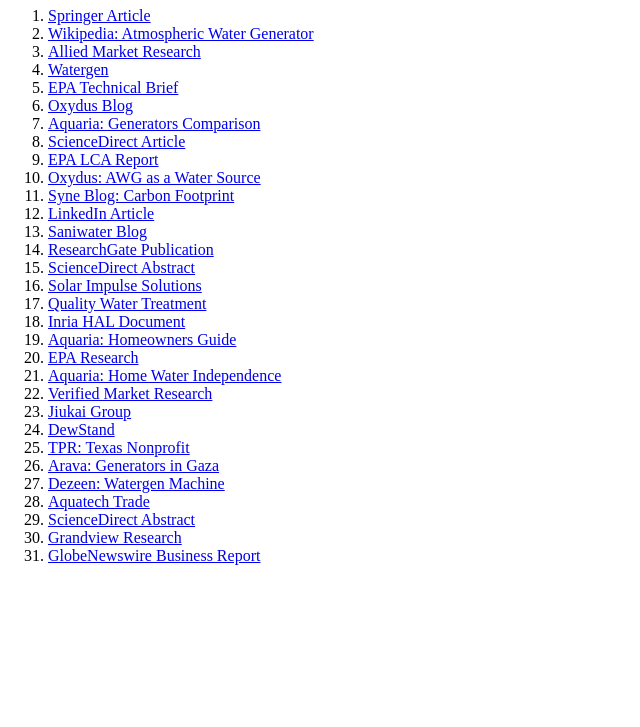
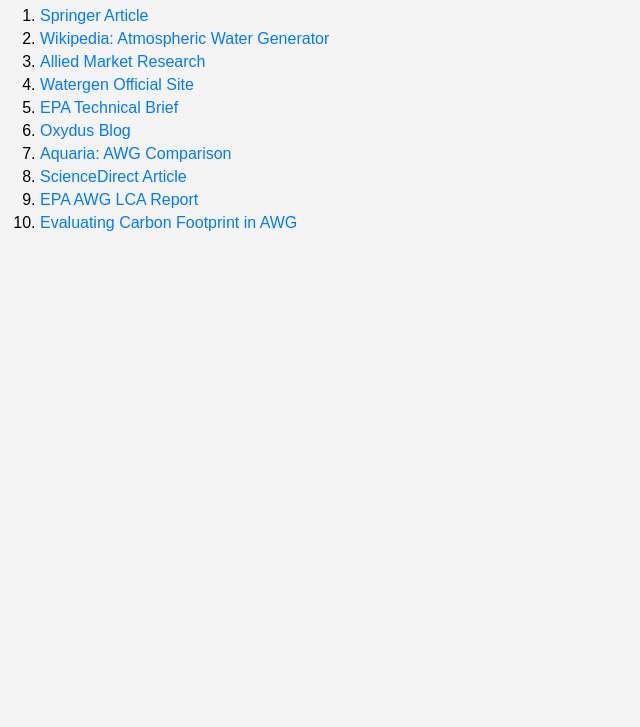
Before and after one commit to AbbA7777/link, a plain HTML site: page links.html in a window 1280 px wide. Shown: the part 73-800 px from the top of the page, without its empty margins (0-640 px from the left). Drawn offline with Linux system fonts and the light colour scheme.

Commit message:
links.html

```diff
--- a/links.html
+++ b/links.html
@@ -3,43 +3,45 @@
 <head>
     <meta charset="UTF-8">
     <meta name="viewport" content="width=device-width, initial-scale=1.0">
-    <title>Project</title>
+    <title>Project Links</title>
+    <style>
+        body {
+            font-family: Arial, sans-serif;
+            margin: 20px;
+            background-color: #f4f4f4;
+        }
+        h1 {
+            color: #333;
+        }
+        ol {
+            padding-left: 20px;
+        }
+        li {
+            margin: 5px 0;
+        }
+        a {
+            text-decoration: none;
+            color: #007BFF;
+        }
+        a:hover {
+            text-decoration: underline;
+        }
+    </style>
 </head>
 <body>
 
-    <h1>THE LINKS</h1>
+    <h1>Links</h1>
     <ol>
         <li><a href="https://link.springer.com/article/10.1007/s42452-024-05746-z" target="_blank">Springer Article</a></li>
         <li><a href="https://en.wikipedia.org/wiki/Atmospheric_water_generator" target="_blank">Wikipedia: Atmospheric Water Generator</a></li>
         <li><a href="https://www.alliedmarketresearch.com/atmospheric-water-generator-market-A17057" target="_blank">Allied Market Research</a></li>
-        <li><a href="https://us.watergen.com/" target="_blank">Watergen</a></li>
+        <li><a href="https://us.watergen.com/" target="_blank">Watergen Official Site</a></li>
         <li><a href="https://www.epa.gov/sites/default/files/2019-11/documents/awg_technical_brief_final_05nov19.pdf" target="_blank">EPA Technical Brief</a></li>
         <li><a href="https://www.oxydus.com/blog/why-old-atmospheric-water-generator-awg-technology-just-isnt-viable" target="_blank">Oxydus Blog</a></li>
-        <li><a href="https://aquaria.world/blogs/atmospheric-water-generators-comparison/" target="_blank">Aquaria: Generators Comparison</a></li>
+        <li><a href="https://aquaria.world/blogs/atmospheric-water-generators-comparison/" target="_blank">Aquaria: AWG Comparison</a></li>
         <li><a href="https://www.sciencedirect.com/science/article/pii/S2666016422000925" target="_blank">ScienceDirect Article</a></li>
-        <li><a href="https://pasteur.epa.gov/uploads/10.23719/1503094/AWG_LCA_Report_Final_1.29.19.pdf" target="_blank">EPA LCA Report</a></li>
-        <li><a href="https://www.oxydus.com/blog/can-awgs-be-the-fourth-major-source-of-water" target="_blank">Oxydus: AWG as a Water Source</a></li>
-        <li><a href="https://www.syne.com/blog/evaluating-carbon-footprint-in-atmospheric-water-generation" target="_blank">Syne Blog: Carbon Footprint</a></li>
-        <li><a href="https://www.linkedin.com/pulse/harnessing-water-from-thin-air-revolutionary-world-kalea-texeira-z4mne" target="_blank">LinkedIn Article</a></li>
-        <li><a href="https://saniwater.com/2021/05/06/atmospheric-water-generation-series-introduction/" target="_blank">Saniwater Blog</a></li>
-        <li><a href="https://www.researchgate.net/publication/360369744_Atmospheric_water_generation_awg_performance_model_and_economic_analysis" target="_blank">ResearchGate Publication</a></li>
-        <li><a href="https://www.sciencedirect.com/science/article/abs/pii/S1364032122002398" target="_blank">ScienceDirect Abstract</a></li>
-        <li><a href="https://solarimpulse.com/solutions-explorer/high-efficiency-atmospheric-water-generators" target="_blank">Solar Impulse Solutions</a></li>
-        <li><a href="https://qualitywatertreatment.com/blogs/news/how-much-does-an-atmospheric-water-generator-cost" target="_blank">Quality Water Treatment</a></li>
-        <li><a href="https://inria.hal.science/hal-02460493/document" target="_blank">Inria HAL Document</a></li>
-        <li><a href="https://aquaria.world/blogs/atmospheric-water-generators-what-homeowners-need-to-know/" target="_blank">Aquaria: Homeowners Guide</a></li>
-        <li><a href="https://19january2021snapshot.epa.gov/water-research/atmospheric-water-generation-research_.html" target="_blank">EPA Research</a></li>
-        <li><a href="https://aquaria.world/blogs/atmospheric-water-generators-a-complete-guide-to-home-water-independence/" target="_blank">Aquaria: Home Water Independence</a></li>
-        <li><a href="https://www.verifiedmarketresearch.com/product/cooling-condensation-atmospheric-water-generator-awg-market/" target="_blank">Verified Market Research</a></li>
-        <li><a href="https://www.jiukaigroup.com/606.html" target="_blank">Jiukai Group</a></li>
-        <li><a href="https://dewstand.com/" target="_blank">DewStand</a></li>
-        <li><a href="https://www.tpr.org/technology-entrepreneurship/2018-05-21/texas-nonprofit-brings-water-technology-to-disaster-area" target="_blank">TPR: Texas Nonprofit</a></li>
-        <li><a href="https://arava.org/bringing-new-atmospheric-water-generators-to-gaza/" target="_blank">Arava: Generators in Gaza</a></li>
-        <li><a href="https://www.dezeen.com/2017/12/21/watergen-machine-extracts-water-from-air-used-humanitarian-efforts-technology-design/" target="_blank">Dezeen: Watergen Machine</a></li>
-        <li><a href="https://www.aquatechtrade.com/news/circular-economy/water-generation-atmosperic-air-tech-dive" target="_blank">Aquatech Trade</a></li>
-        <li><a href="https://www.sciencedirect.com/science/article/abs/pii/S0196890421004027" target="_blank">ScienceDirect Abstract</a></li>
-        <li><a href="https://www.grandviewresearch.com/industry-analysis/global-atmospheric-water-generator-market" target="_blank">Grandview Research</a></li>
-        <li><a href="https://www.globenewswire.com/news-release/2024/11/20/2984185/28124/en/Atmospheric-Water-Generator-Business-Report-2024-Rising-Global-Water-Scarcity-Drives-Demand-for-Atmospheric-Water-Generators-AWG.html" target="_blank">GlobeNewswire Business Report</a></li>
+        <li><a href="https://pasteur.epa.gov/uploads/10.23719/1503094/AWG_LCA_Report_Final_1.29.19.pdf" target="_blank">EPA AWG LCA Report</a></li>
+        <li><a href="https://www.syne.com/blog/evaluating-carbon-footprint-in-atmospheric-water-generation" target="_blank">Evaluating Carbon Footprint in AWG</a></li>
     </ol>
 
 </body>
```
